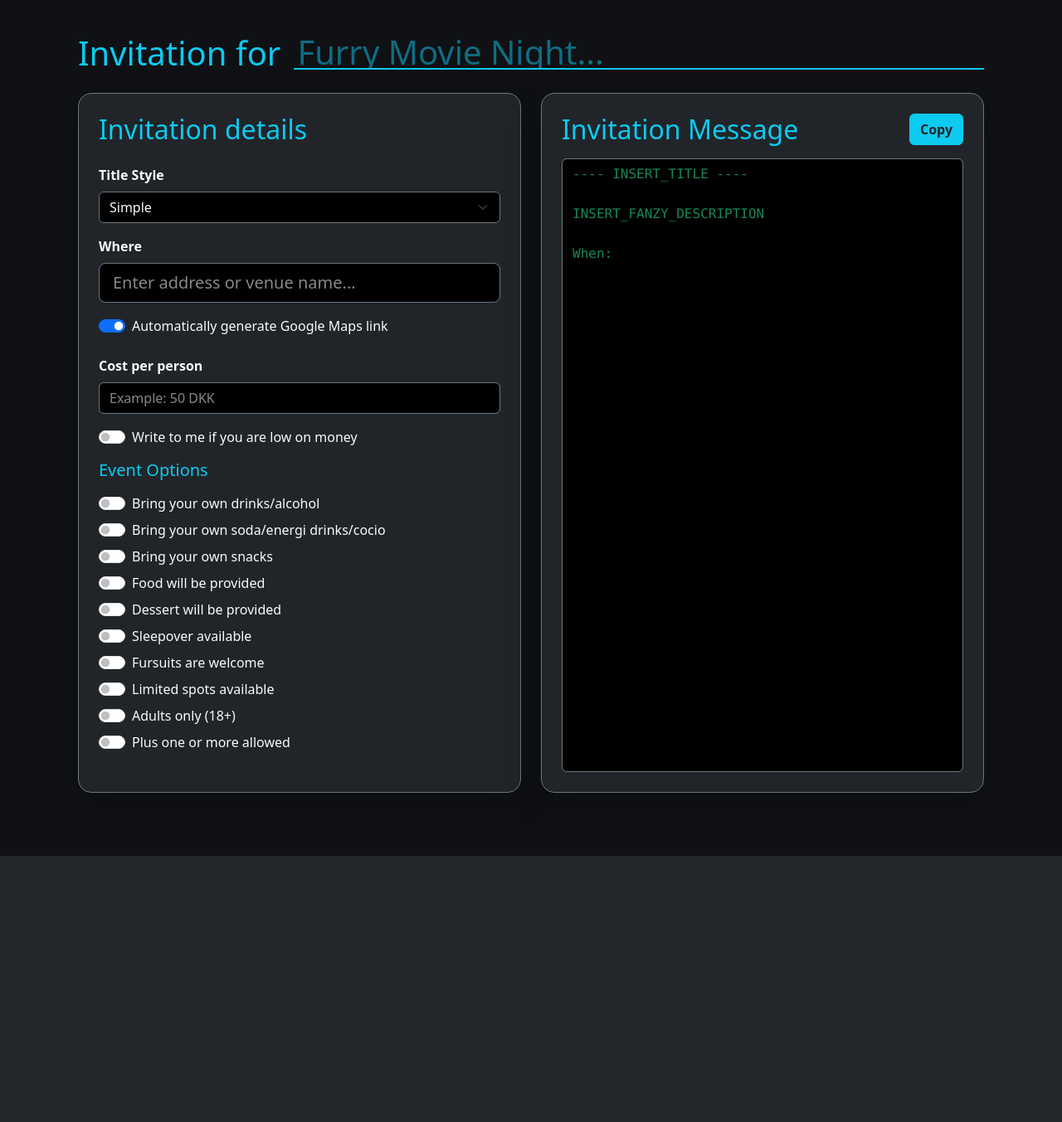
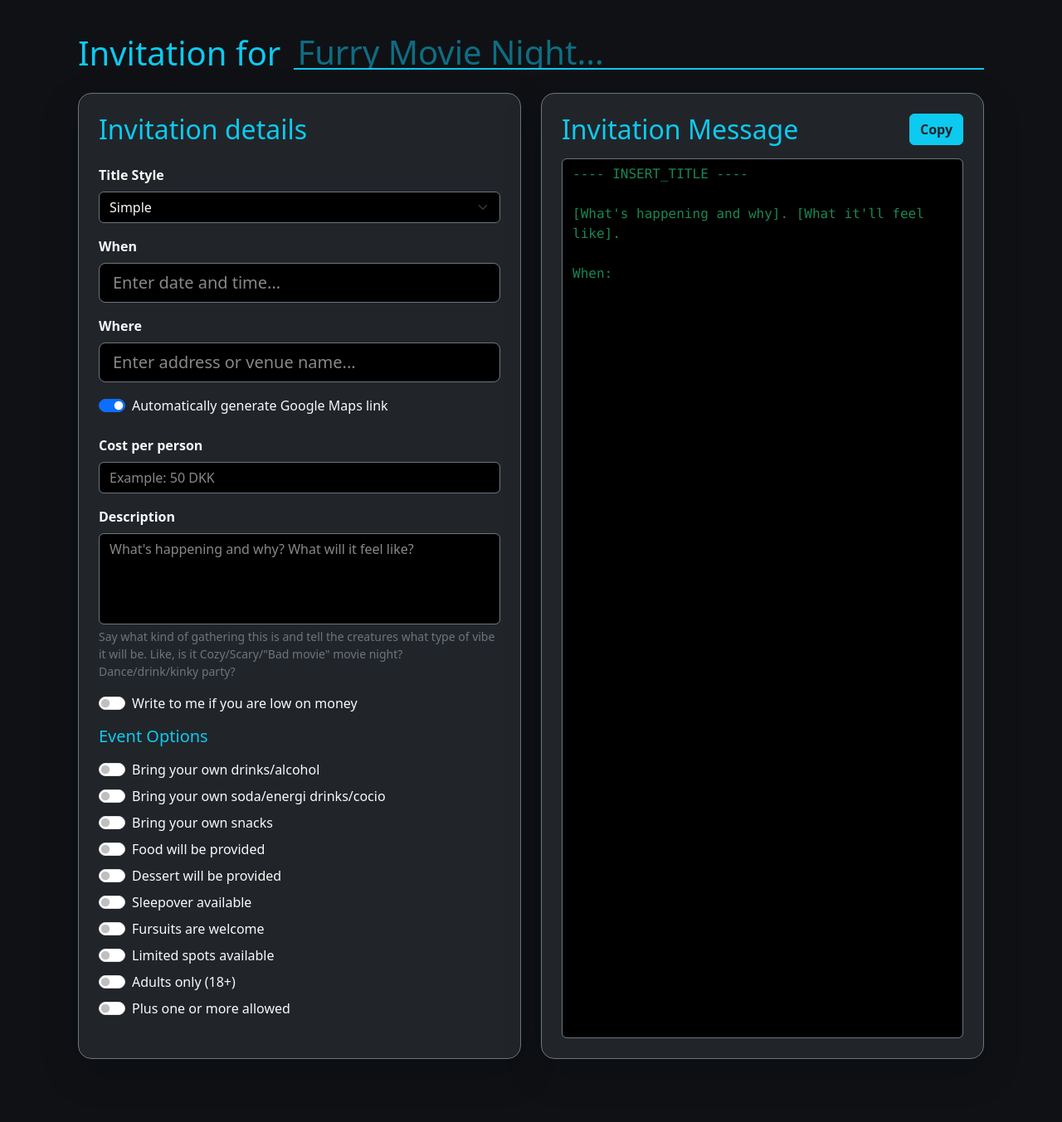
Before and after one commit to MrJavaWolf/JWolfsEventPlanning, an ASP.NET Core app: page / in a window 1280 px wide. Shown: the whole page at 83% size. Before the commit the page ends 1032 px from the top, so only its background shows below. Run offline with ASP.NET Core 8, Linux system fonts and the light colour scheme; style sheets or scripts are compiled from the project's sources.

Commit message:
Added: Description and When fields

```diff
--- a/src/JWolfsEventPlanning/Pages/Index.cshtml
+++ b/src/JWolfsEventPlanning/Pages/Index.cshtml
@@ -72,6 +72,15 @@
                     </div>
 
 
+                    <!-- WHEN -->
+                    <div class="mb-3">
+                        <label class="form-label fw-semibold">When</label>
+                        <input type="text"
+                               class="form-control form-control-lg bg-black text-light border-secondary"
+                               id="whenInput"
+                               placeholder="Enter date and time..." />
+                    </div>
+
                     <!-- WHERE -->
                     <div class="mb-4">
                         <label class="form-label fw-semibold">Where</label>
@@ -118,6 +127,20 @@
                                class="form-control bg-black text-light border-secondary"
                                id="costInput"
                                placeholder="Example: 50 DKK" />
+                    </div>
+
+                    <!-- DESCRIPTION -->
+                    <div class="mb-3">
+                        <label class="form-label fw-semibold">Description</label>
+                        <textarea
+                            class="form-control bg-black text-light border-secondary"
+                            id="descriptionInput"
+                            rows="4"
+                            placeholder="What's happening and why? What will it feel like?"></textarea>
+                        <div class="form-text text-secondary">
+                            Say what kind of gathering this is and tell the creatures what type of vibe it will be.
+                            Like, is it Cozy/Scary/"Bad movie" movie night? Dance/drink/kinky party?
+                        </div>
                     </div>
 
                     <div class="form-check form-switch mb-3">
@@ -205,7 +228,9 @@
     const titleInput = document.getElementById('titleInput');
     const titleStyleSelect = document.getElementById('titleStyleSelect');
 
+    const whenInput = document.getElementById('whenInput');
     const whereInput = document.getElementById('whereInput');
+    const descriptionInput = document.getElementById('descriptionInput');
     const useMapsToggle = document.getElementById('useMapsToggle');
 
     const customLinkContainer = document.getElementById('customLinkContainer');
@@ -218,6 +243,8 @@
     titleInput.addEventListener('input', updateOutput);
     titleStyleSelect.addEventListener('change', updateOutput);
     costInput.addEventListener('input', updateOutput);
+    whenInput.addEventListener('input', updateOutput);
+    descriptionInput.addEventListener('input', updateOutput);
 
     lowMoneyToggle.addEventListener('change', updateOutput);
     whereInput.addEventListener('input', updateOutput);
@@ -354,6 +381,8 @@
     function updateOutput() {
 
         const title = titleInput.value.trim();
+        const when = whenInput.value;
+        const description = descriptionInput.value.trim();
         const where = whereInput.value.trim();
 
         let locationLink = '';
@@ -374,8 +403,8 @@
 
         message += `${formattedTitle}\n\n`;
 
-        message += `INSERT_FANZY_DESCRIPTION\n\n`;
-        message += `When: \n`;
+        message += `${description || "[What's happening and why]. [What it'll feel like]."}\n\n`;
+        message += `When: ${when}\n`;
 
 
         if (where) {
```
